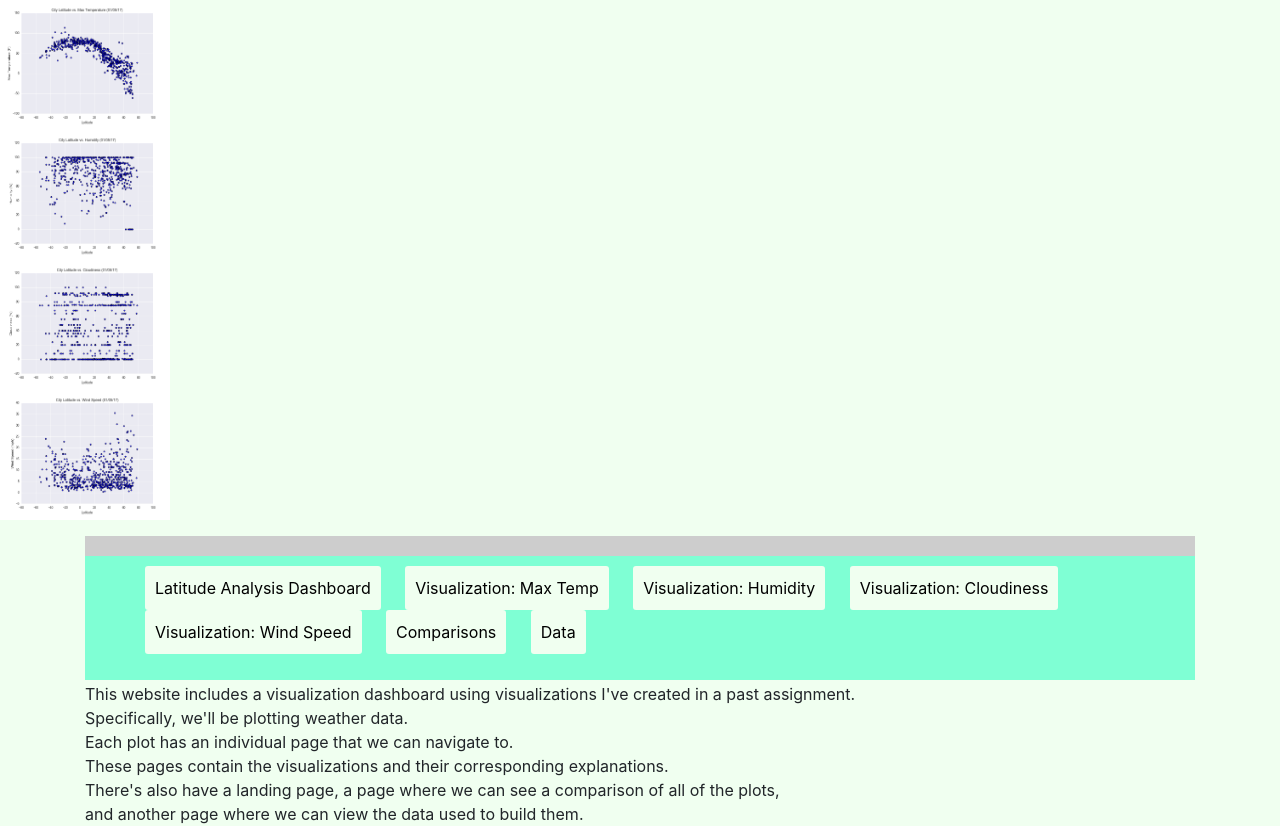
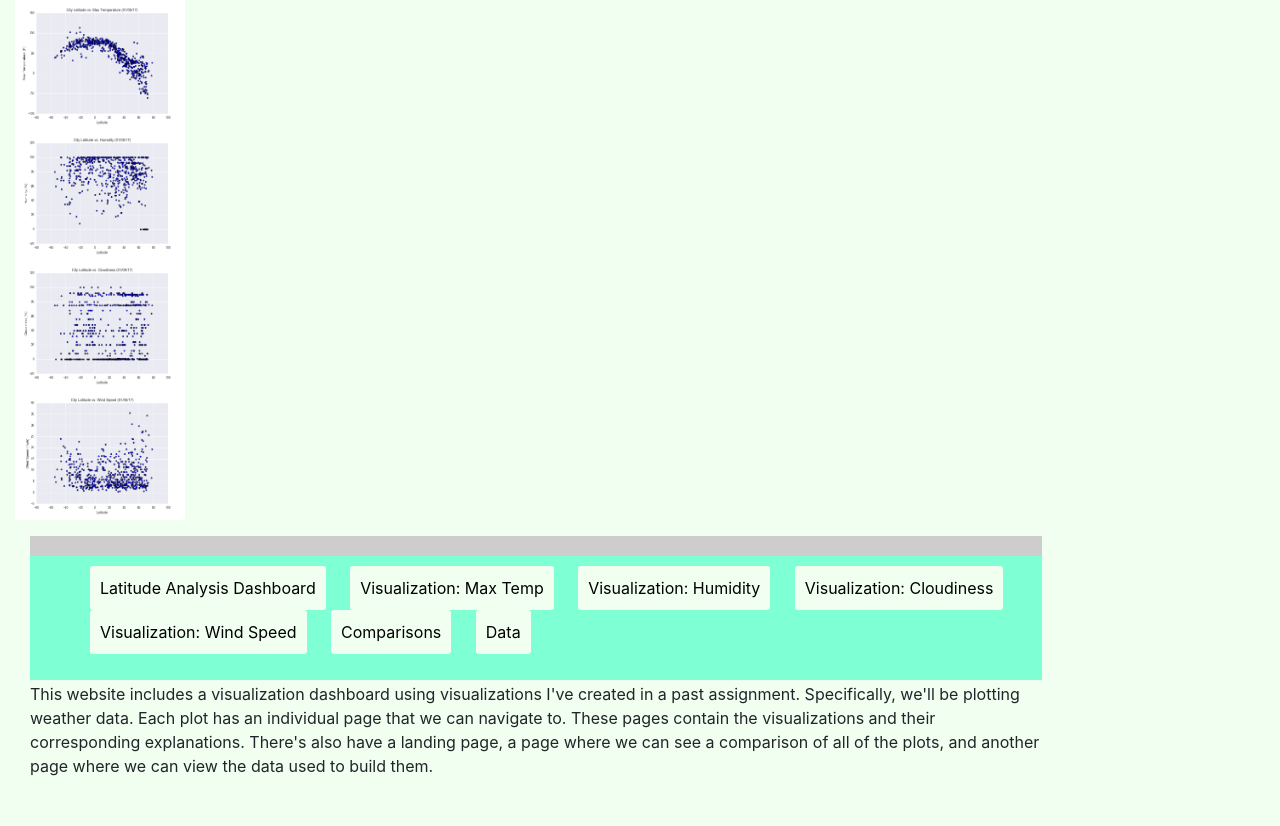
Before and after one commit to smithc6136/Web-Design-Challenge, a plain HTML site: page WebVisualizations/LatitudeAnalysisDashboard.html in a window 1280 px wide. Drawn offline with nearby package versions, Linux system fonts and the light colour scheme.

Commit message:
column width

```diff
--- a/WebVisualizations/LatitudeAnalysisDashboard.html
+++ b/WebVisualizations/LatitudeAnalysisDashboard.html
@@ -14,46 +14,35 @@
 
 
 <body>
-    <!-- This is supposed to add a toggle feature to the sidebar... -->
-    <!-- <div id="content">
-        <nav class="navbar navbar-expand-lg navbar-light bg-light">
     <div class="container-fluid">
-
-                <button type="button" id="sidebarCollapse" class="btn btn-info">
-                    <i class="fas fa-align-left"></i>
-                    <span>Toggle Sidebar</span>
-                </button>
-
-            </div>
-        </nav>
-    </div> -->
-
-
+        <div class="row">
+            <div class="col-2">
                 <nav id="sidebar">
                     <!-- Side navigation -->
                     <ul class="list-unstyled components">
                         <li>
-                <a href="VisualizationTemp.html"><img src="assets/Fig1.png" alt="City Latitude vs. Max Temp" width="170"
-                        height="130"></a>
-            </li>
-            <li>
-                <a href="VisualizationHumidity.html"><img src="assets/Fig2.png" alt="City Latitude vs. Humidity (%)"
+                            <a href="VisualizationTemp.html"><img src="assets/Fig1.png" alt="City Latitude vs. Max Temp"
                                     width="170" height="130"></a>
                         </li>
                         <li>
-                <a href="VisualizationCloudiness.html"><img src="assets/Fig3.png" alt="City Latitude vs. Cloudiness (%)"
-                        width="170" height="130"></a>
+                            <a href="VisualizationHumidity.html"><img src="assets/Fig2.png"
+                                    alt="City Latitude vs. Humidity (%)" width="170" height="130"></a>
                         </li>
                         <li>
-                <a href="VisualizationWindSpeed.html"><img src="assets/Fig4.png" alt="City Latitude vs. Wind Speed"
-                        width="170" height="130"></a>
+                            <a href="VisualizationCloudiness.html"><img src="assets/Fig3.png"
+                                    alt="City Latitude vs. Cloudiness (%)" width="170" height="130"></a>
+                        </li>
+                        <li>
+                            <a href="VisualizationWindSpeed.html"><img src="assets/Fig4.png"
+                                    alt="City Latitude vs. Wind Speed" width="170" height="130"></a>
                         </li>
                     </ul>
             </div>
             </nav>
+        </div>
 
 
-    <div class="container">
+        <div class="col-10">
             <header class="header">
                 <nav class="navbar">
                     <ul>
@@ -69,17 +58,15 @@
             </header>
             <h1>Latitude Analysis Dashboard</h1>
 
-        This website includes a visualization dashboard using visualizations I've created in a past assignment.
-        <br>
+            <p>This website includes a visualization dashboard using visualizations I've created in a past assignment.
             Specifically, we'll be plotting weather data.
-        <br>
             Each plot has an individual page that we can navigate to.
-        <br>
             These pages contain the visualizations and their corresponding explanations.
-        <br>
             There's also have a landing page, a page where we can see a comparison of all of the plots,
-        <br>
-        and another page where we can view the data used to build them.
+            and another page where we can view the data used to build them. </p>
+        </div>
+    </div>
+    </div>
     </div>
 </body>
 
```
Lines whose indentation alone changed are shown as unchanged.
